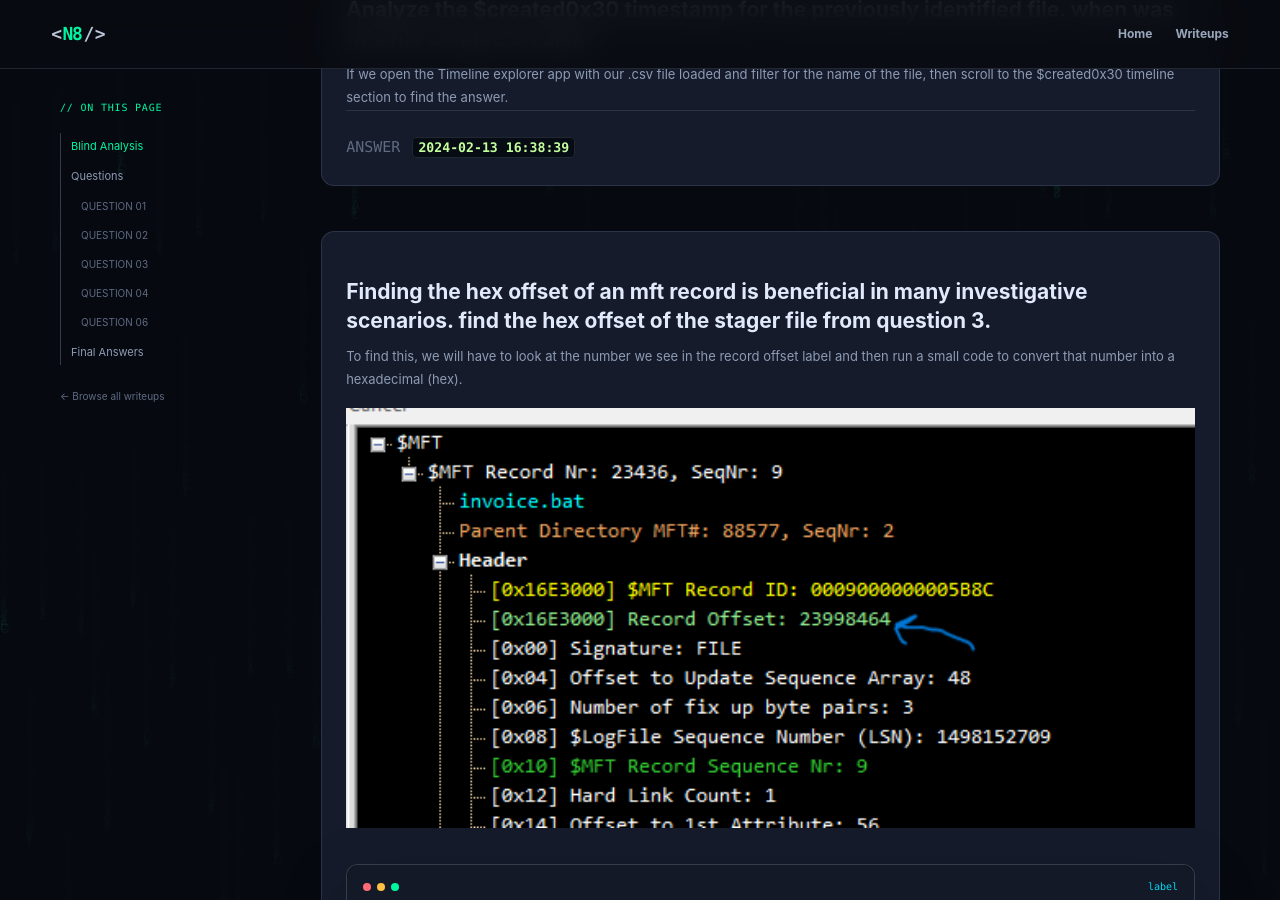
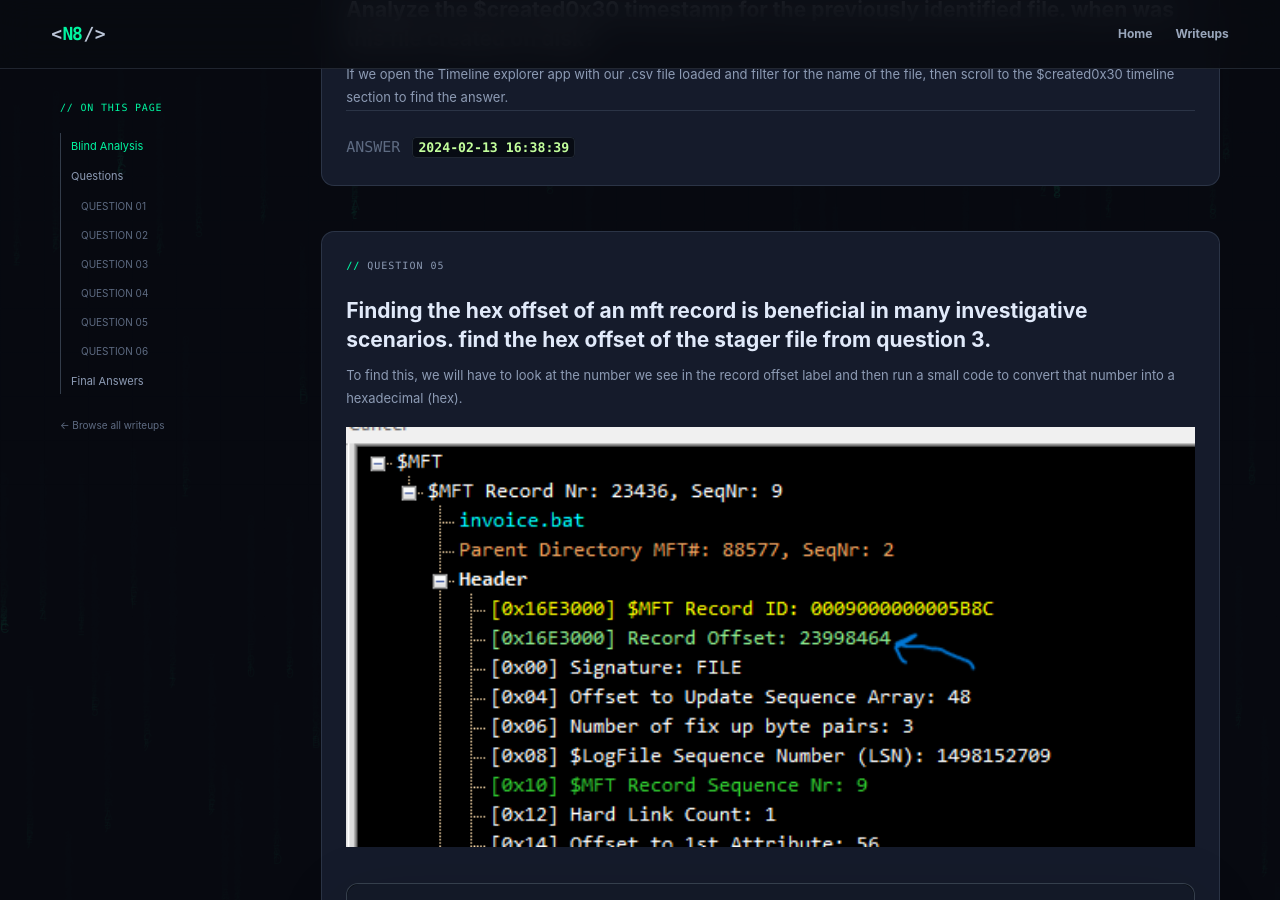
Before and after one commit to Ningen820/Ningen820.github.io, a Jekyll site: the page built from _writeups/bft.md, in a window 1280 px wide and 900 px high, scrolled down 4268 px. Built offline with Jekyll 4.4.1, drawn with Linux system fonts in a browser that asks for light colours.

Commit message:
Update bft.md

```diff
--- a/_writeups/bft.md
+++ b/_writeups/bft.md
@@ -72,6 +72,7 @@ cards:
                  If we open the Timeline explorer app with our .csv file loaded and filter for the name of the file, then scroll to the $created0x30 timeline section to find the answer.
 
   card5:
+    card_title: "question 05"
     question: "Finding the hex offset of an mft record is beneficial in many investigative scenarios. find the hex offset of the stager file from question 3."
     answer: "16E3000"
     explanation: |
```
